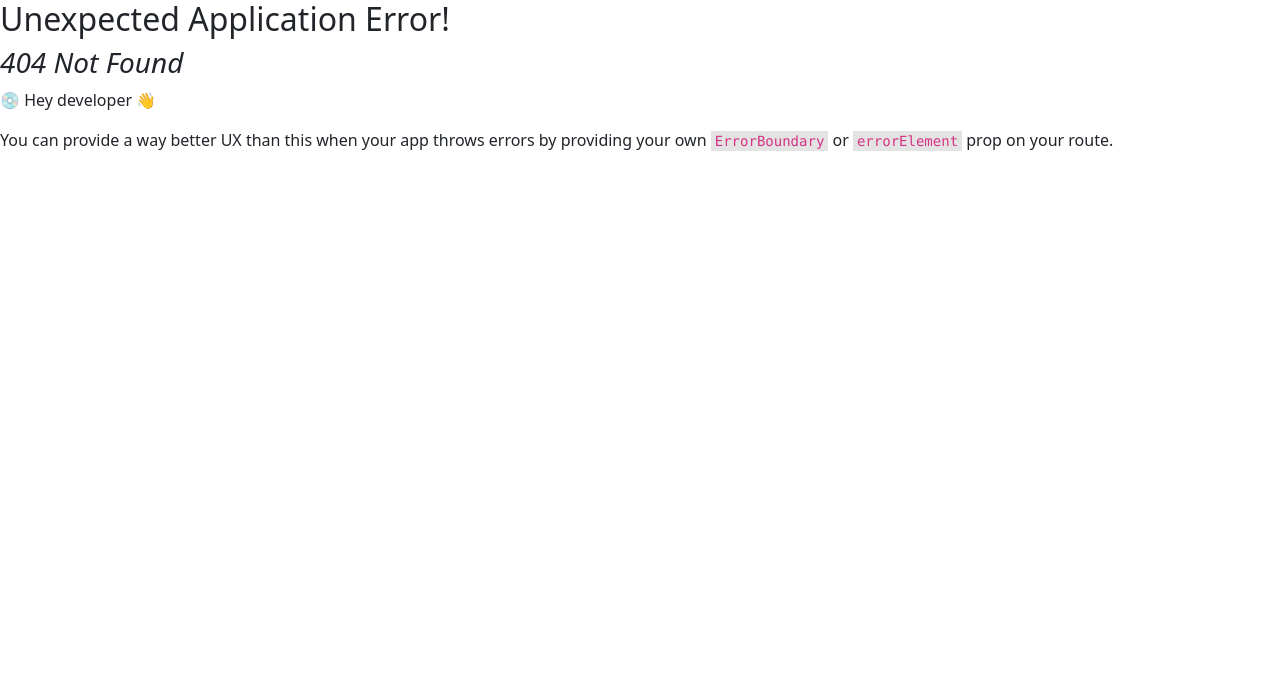
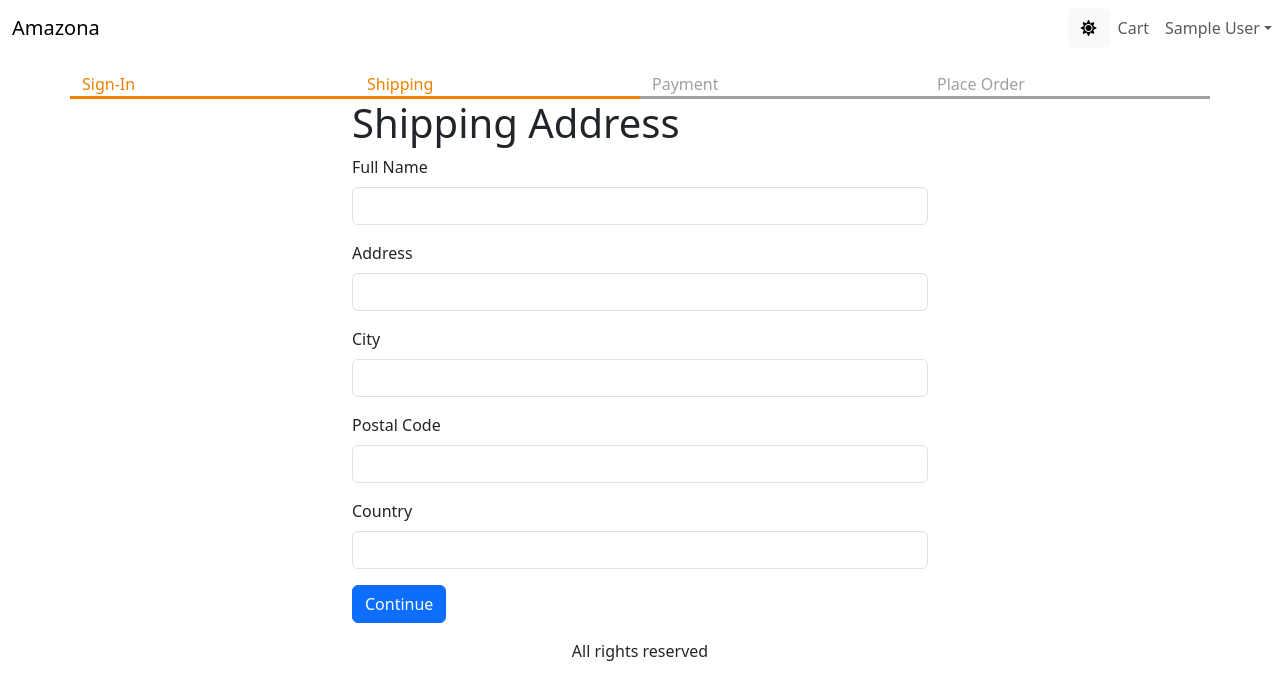
Before and after one commit to Amremam-1/ts-mern-amazon, a React (Vite) app in the folder frontend/: page /shipping in a window 1280 px wide. Before the commit this address had no page. Shown: the top 700 px of the page. Built offline with nearby package versions, Linux system fonts and the light colour scheme; sample sign-in values are in the browser's storage.

Commit message:
shipping address

```diff
--- a/frontend/src/Store.tsx
+++ b/frontend/src/Store.tsx
@@ -1,5 +1,5 @@
 import React from "react"
-import { Cart, CartItem } from "./types/Cart"
+import { Cart, CartItem, ShippingAddress } from "./types/Cart"
 import { UserInfo } from "./types/UserInfo"
 
 type AppState = {
@@ -43,6 +43,7 @@
   | { type: "CART_REMOVE_ITEM"; payload: CartItem }
   | { type: "USER_SINGIN"; payload: UserInfo }
   | { type: "USER_SINGOUT" }
+  | { type: "SAVE_SHIPPING_ADDRESS"; payload: ShippingAddress }
 
 function reducer(state: AppState, action: Action): AppState {
   switch (action.type) {
@@ -99,6 +100,15 @@
           totalPrice: 0,
         },
       }
+    case "SAVE_SHIPPING_ADDRESS": {
+      return {
+        ...state,
+        cart: {
+          ...state.cart,
+          shippingAddress: action.payload,
+        },
+      }
+    }
     default:
       return state
   }
--- /dev/null
+++ b/frontend/src/components/CheckoutSteps.tsx
@@ -0,0 +1,21 @@
+import { Col, Row } from "react-bootstrap"
+
+interface props {
+  step1?: boolean
+  step2?: boolean
+  step3?: boolean
+  step4?: boolean
+}
+
+const CheckoutSteps = ({ step1, step2, step3, step4 }: props) => {
+  return (
+    <Row className="checkout-steps">
+      <Col className={step1 ? "active" : ""}>Sign-In</Col>
+      <Col className={step2 ? "active" : ""}>Shipping</Col>
+      <Col className={step3 ? "active" : ""}>Payment</Col>
+      <Col className={step4 ? "active" : ""}>Place Order</Col>
+    </Row>
+  )
+}
+
+export default CheckoutSteps
--- a/frontend/src/index.css
+++ b/frontend/src/index.css
@@ -27,3 +27,13 @@
 .small-container {
   max-width: 600px;
 }
+
+.checkout-steps>div {
+  border-bottom: 0.2rem solid #a0a0a0;
+  color: #a0a0a0;
+}
+
+.checkout-steps>div.active {
+  border-bottom: 0.2rem solid #f08000;
+  color: #f08000;
+}
--- a/frontend/src/main.tsx
+++ b/frontend/src/main.tsx
@@ -18,6 +18,7 @@
 import CartPage from "./pages/CartPage.tsx"
 import { SignInPage } from "./pages/SignInPage.tsx"
 import SignUpPage from "./pages/SignUpPage.tsx"
+import ShippingAddressPage from "./pages/ShippingAddressPage.tsx"
 
 const router = createBrowserRouter(
   createRoutesFromElements(
@@ -27,6 +28,7 @@
       <Route path="cart" element={<CartPage />} />
       <Route path="signin" element={<SignInPage />} />
       <Route path="signup" element={<SignUpPage />} />
+      <Route path="shipping" element={<ShippingAddressPage />} />
     </Route>
   )
 )
--- /dev/null
+++ b/frontend/src/pages/ShippingAddressPage.tsx
@@ -0,0 +1,113 @@
+import { useContext, useEffect, useState } from "react"
+import { useNavigate } from "react-router-dom"
+import { Store } from "../Store"
+import { Button, Form } from "react-bootstrap"
+import { Helmet } from "react-helmet-async"
+import CheckoutSteps from "../components/CheckoutSteps"
+
+const ShippingAddressPage = () => {
+  const navigate = useNavigate()
+
+  const { state, dispatch } = useContext(Store)
+  const {
+    userInfo,
+    cart: { shippingAddress },
+  } = state
+
+  useEffect(() => {
+    if (!userInfo) {
+      navigate("/signin?redirect=/shipping")
+    }
+  }, [userInfo, navigate])
+
+  const [fullName, setFullName] = useState(shippingAddress.fullName || "")
+  const [address, setAddress] = useState(shippingAddress.address || "")
+  const [city, setCity] = useState(shippingAddress.city || "")
+  const [postalCode, setPostalCode] = useState(shippingAddress.postalCode || "")
+  const [country, setCountry] = useState(shippingAddress.country || "")
+
+  const submitHandler = (e: React.SyntheticEvent) => {
+    e.preventDefault()
+    dispatch({
+      type: "SAVE_SHIPPING_ADDRESS",
+      payload: {
+        fullName,
+        address,
+        city,
+        postalCode,
+        country,
+      },
+    })
+    localStorage.setItem(
+      "shippingAddress",
+      JSON.stringify({ fullName, address, city, postalCode, country })
+    )
+    navigate("/payment")
+  }
+  return (
+    <div>
+      <Helmet>
+        <title>Shipping Address</title>
+      </Helmet>
+      <CheckoutSteps step1 step2></CheckoutSteps>
+
+      <div className="container small-container">
+        <h1>Shipping Address</h1>
+        <Form onSubmit={submitHandler}>
+          <Form.Group className="mb-3" controlId="fullName">
+            <Form.Label>Full Name</Form.Label>
+            <Form.Control
+              value={fullName}
+              required
+              onChange={(e) => setFullName(e.target.value)}
+            />
+          </Form.Group>
+
+          <Form.Group className="mb-3" controlId="address">
+            <Form.Label>Address</Form.Label>
+            <Form.Control
+              value={address}
+              required
+              onChange={(e) => setAddress(e.target.value)}
+            />
+          </Form.Group>
+
+          <Form.Group className="mb-3" controlId="city">
+            <Form.Label>City</Form.Label>
+            <Form.Control
+              value={city}
+              required
+              onChange={(e) => setCity(e.target.value)}
+            />
+          </Form.Group>
+
+          <Form.Group className="mb-3" controlId="postalCode">
+            <Form.Label>Postal Code</Form.Label>
+            <Form.Control
+              value={postalCode}
+              required
+              onChange={(e) => setPostalCode(e.target.value)}
+            />
+          </Form.Group>
+
+          <Form.Group className="mb-3" controlId="country">
+            <Form.Label>Country</Form.Label>
+            <Form.Control
+              value={country}
+              required
+              onChange={(e) => setCountry(e.target.value)}
+            />
+          </Form.Group>
+
+          <div className="mb-3">
+            <Button variant="primary" type="submit">
+              Continue
+            </Button>
+          </div>
+        </Form>
+      </div>
+    </div>
+  )
+}
+
+export default ShippingAddressPage
--- a/frontend/src/pages/SignUpPage.tsx
+++ b/frontend/src/pages/SignUpPage.tsx
@@ -46,7 +46,6 @@
       dispatch({ type: "USER_SINGIN", payload: data })
       localStorage.setItem("userInfo", JSON.stringify(data))
       navigate(redirect)
-      console.log(data)
     } catch (err) {
       toast.error(getError(err as ApiError))
     }
```
